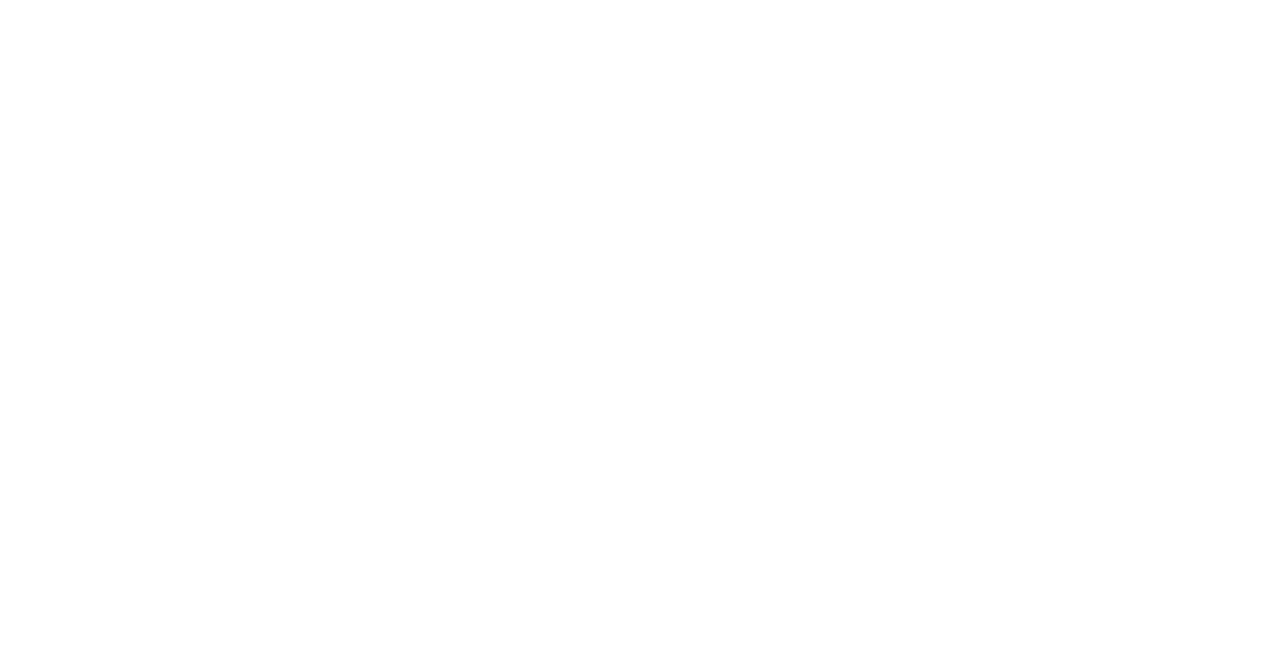
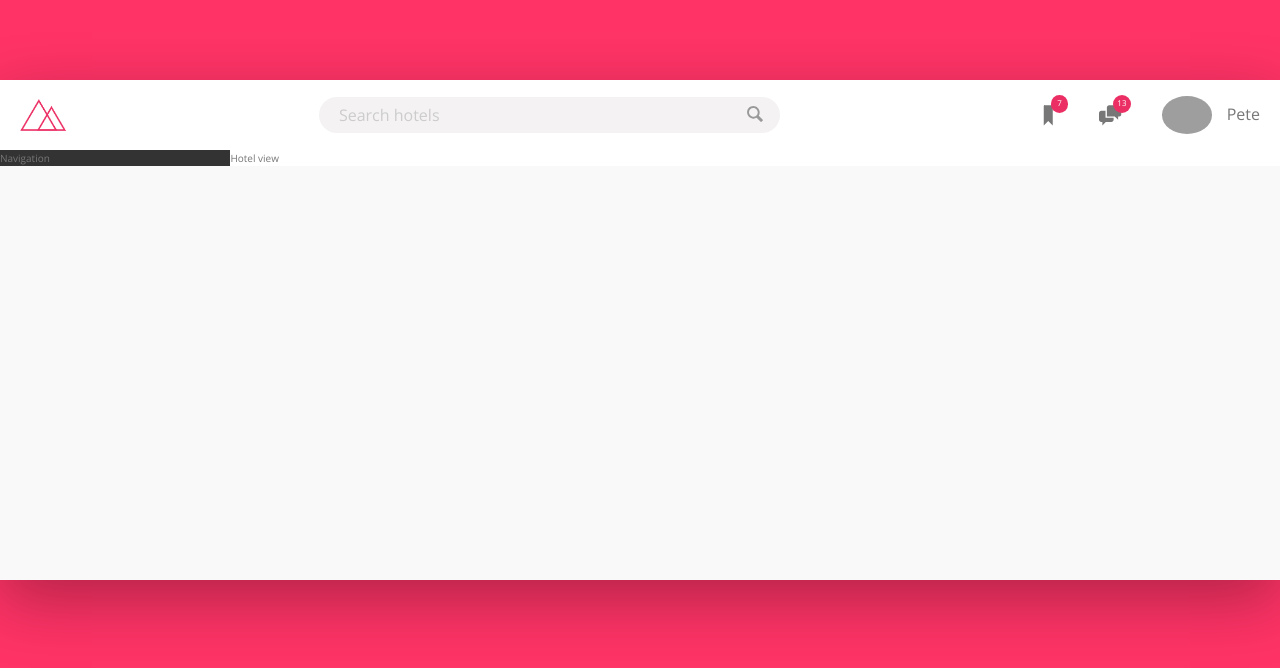
Before and after one commit to ap-sullivan/trillo, a plain HTML site: page index.html in a window 1280 px wide. Drawn offline with nearby package versions, Linux system fonts and the light colour scheme; grey boxes are pictures that could not be loaded.

Commit message:
create header and style

```diff
--- a/index.html
+++ b/index.html
@@ -11,6 +11,53 @@
         <title>trillo &mdash; Your all-in-one booking app</title>
     </head>
     <body>
+    <div class="container">
+<header class="header">
+   <img src="img/logo.png" alt="trillo logo" class="logo">
+   <form action="#" class="search">
+    <input type="text" class="search__input" placeholder="Search hotels">
+    <button class="search__button">
+        <svg class="search__icon">
+            <use href="img/symbol-defs.svg#icon-magnifying-glass"></use>
+        </svg>
+    </button>
+   </form>
+
+   <nav class="user-nav">
+    <div class="user-nav__icon-box">
+        <svg class="user-nav__icon">
+            <use href="img/symbol-defs.svg#icon-bookmark"></use>
+        </svg>
+        <span class="user-nav__notification">7</span>
+    </div>
+    <div class="user-nav__icon-box">
+        <svg class="user-nav__icon">
+            <use href="img/symbol-defs.svg#icon-chat"></use>
+        </svg>
+        <span class="user-nav__notification">13</span>
+    </div>
+
+    <div class="user-nav__user">
+        <img
+                  src="https://randomuser.me/api/portraits/men/7.jpg"
+                  class="user-nav__user-photo"
+                  alt="user photo"
+                />
+                <span class="user-nav__user-name">Pete </span>
+    </div>
+
+   </nav>
+</header>
+        <div class="content">
+            <nav class="sidebar">
+                Navigation
+            </nav>
+            <main class="hotel-view">
+                Hotel view
+            </main>
+        </div>
+    </div>
+
 
     </body>
 </html>
--- /dev/null
+++ b/scss/_base.scss
@@ -0,0 +1,59 @@
+/*
+COLORS
+
+Primary:
+Primary light:
+Primary dark:
+
+Grey light 1: #faf9f9
+Grey light 2: #f4f2f2
+Grey light 3: #f0eeee
+Grey light 4: #ccc
+
+Grey dark 1: #333
+Grey dark 2: #777
+Grey dark 3: #999
+
+*/
+
+:root{
+    --color-primary: #eb2f64;
+    --color-primary-light: #FF3366;
+    --color-primary-dark: #BA265D;
+
+    --color-grey-light-1: #faf9f9;
+    --color-grey-light-2: #f4f2f2;
+    --color-grey-light-3: #f0eeee;
+    --color-grey-light-4: #ccc;
+
+    --color-grey-dark-1: #333;
+    --color-grey-dark-2: #777;
+    --color-grey-dark-3: #999;
+
+    --shadow-dark: 0 2rem 6rem rgba(0,0,0, .3);
+}
+
+* {
+    margin: 0;
+    padding: 0;
+}
+
+*, ::after, ::before {
+    box-sizing: inherit;
+}
+
+html {
+box-sizing: border-box;
+font-size: 62.5%;
+}
+
+body {
+    font-family: "Open Sans", sans-serif;
+    font-weight: 400;
+    line-height: 1.6;
+    color: var(--color-grey-dark-2);
+    background-image: linear-gradient(to right bottom, var(--color-primary-light), var(--color-primary-light));
+    background-size: cover;
+    background-repeat: no-repeat;
+    min-height: 100vh;
+}
--- /dev/null
+++ b/scss/_components.scss
@@ -0,0 +1,138 @@
+////////////////////////////
+/// LOGO
+
+.logo{
+    height: 3.25rem;
+    margin-left: 2rem;
+}
+
+////////////////////////////
+/// SEARCH
+
+.search {
+
+    display: flex;
+    align-items: center;
+    justify-content: center;
+    flex: 0 0 40%;
+
+    &__input {
+        width: 90%;
+        font-family: inherit;
+        font-size: inherit;
+        color: inherit;
+        background-color: var(--color-grey-light-2);
+        border: none;
+        padding: .7rem 2rem;
+        border-radius: 100px;
+        transition: all 0.3s;
+        margin-right: -3.5rem;
+
+        &:focus{
+            width: 100%;
+            outline: none;
+            background-color: var(--color-grey-light-3);
+        }
+
+        &::-webkit-input-placeholder{
+            font-weight: 100;
+            color: var(--color-grey-light-4)
+        }
+
+    }
+
+    &__input:focus + &__button{
+        background-color: var(--color-grey-light-3);
+    }
+
+    &__button {
+        border: none;
+        background-color: var(--color-grey-light-2);
+        }
+
+        &:focus{
+            outline: none;
+        }
+
+        &:active{
+            transform: translateY(2px);
+        }
+
+        .search__icon {
+
+            height: 2rem;
+            width: 2rem;
+            fill: var(--color-grey-dark-3)
+        }
+
+    }
+
+
+
+
+
+
+
+////////////////////////////
+/// USER NAVIGATION
+
+.user-nav {
+    display: flex;
+    align-items: center;
+    align-self: stretch;
+
+    & > * {
+    // willl style all the direct children of the parent
+    display: flex;
+    align-items: center;
+    padding: 0 2rem;
+    cursor: pointer;
+    height: 100%;
+    }
+
+    & > *:hover {
+    background-color: var(--color-grey-light-2);
+    }
+
+    &__icon-box {
+        position: relative;
+
+    }
+
+    &__icon {
+        height: 2.25rem;
+        width: 2.25rem;
+        fill: var(--color-grey-dark-2);
+    }
+
+    &__notification {
+        display: flex;
+        justify-content: center;
+        position: absolute;
+        align-items: center;
+        top: 1.5rem;
+        right: 1.1rem;
+        font-size: .8rem;
+        height: 1.75rem;
+        width: 1.75rem;
+        border-radius: 100%;
+        background-color: var(--color-primary);
+        color: #fff
+
+    }
+
+    &__user {
+
+    }
+
+    &__user-photo {
+        margin-right: 1.5rem;
+        height: 3.75rem;
+        border-radius: 50%;
+
+    }
+
+    &__user-name {
+
+    }
+}
--- /dev/null
+++ b/scss/_layout.scss
@@ -0,0 +1,41 @@
+.container {
+    max-width: 140rem;
+    margin: 8rem auto;
+    background-color: var(--color-grey-light-1);
+    box-shadow: var(--shadow-dark);
+
+    min-height:50rem;
+}
+
+.header {
+    display: flex;
+    justify-content: space-between;
+    align-items: center;
+    height: 7rem;
+    font-size: 1.6rem;
+    background-color: #fff;
+    border-bottom: var(--color-grey-light-2);
+
+}
+
+.content {
+    display: flex;
+}
+
+.sidebar {
+    background-color: var(--color-grey-dark-1);
+    // flex-grow / flex-shrink / flex-basis
+    // this makes the sidebar take up 18% of the available space
+    flex: 0 0 18%;
+}
+
+.hotel-view {
+    background-color: #fff;
+    flex: 1;
+}
+
+.search__icon{
+    height: 100px;
+    width: 100px;
+
+}
--- a/scss/style.scss
+++ b/scss/style.scss
@@ -1,17 +1,3 @@
-/*
-COLORS
-
-Primary: #eb2f64
-Primary light: #FF3366
-Primary dark: #BA265D
-
-Grey light 1: #faf9f9
-Grey light 2: #f4f2f2
-Grey light 3: #f0eeee
-Grey light 4: #ccc
-
-Grey dark 1: #333
-Grey dark 2: #777
-Grey dark 3: #999
-
-*/
+@import "base";
+@import "components";
+@import "layout";
```
Also changed, not shown: package.json (deleted, +0 -26 lines), css/style.css, img/SVG/aircraft-take-off.svg (added), img/SVG/bookmark.svg (added), img/SVG/chat.svg (added), img/SVG/chevron-thin-right.svg (added), img/SVG/home.svg (added), img/SVG/key.svg (added), img/SVG/location-pin.svg (added), img/SVG/magnifying-glass.svg (added), img/SVG/map.svg (added), img/SVG/star.svg (added), img/sprite.svg (deleted), img/symbol-defs.svg (added), 1 other file.
